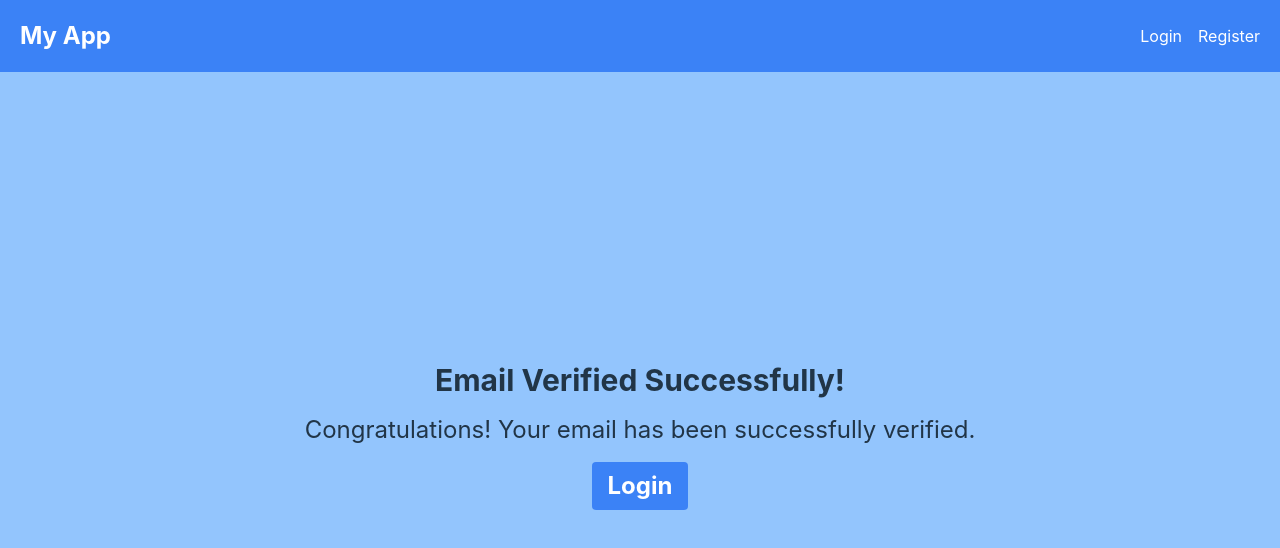
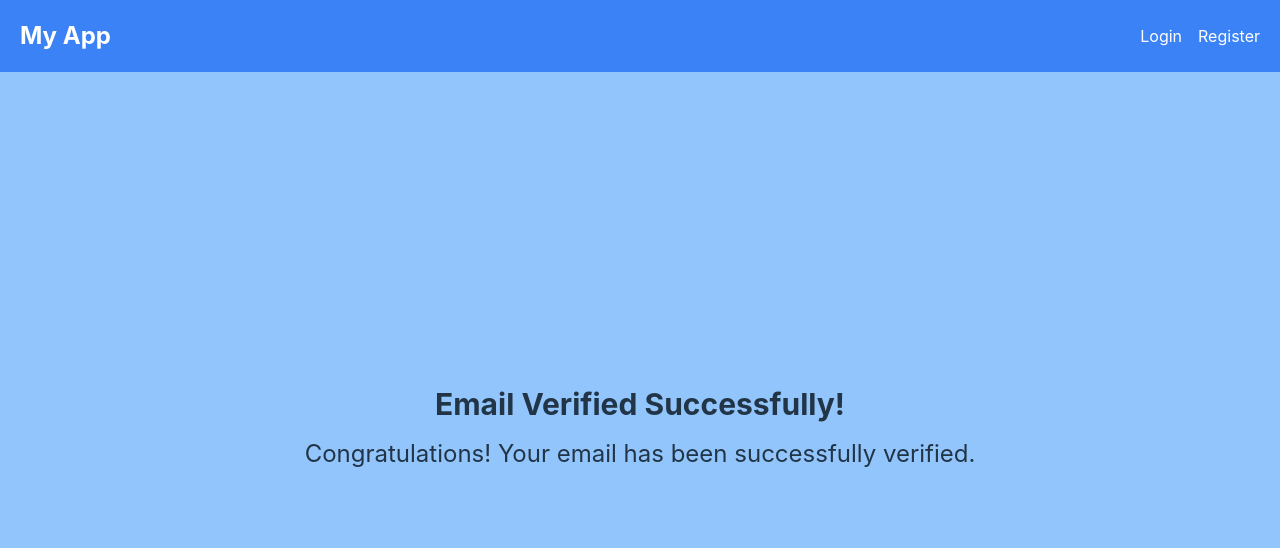
Before and after one commit to nhamonin/nodejs-test-task, a React (Vite) app in the folder frontend/: page /email-verification-success in a window 1280 px wide. Shown: the top 548 px of the page. Built offline with nearby package versions, Linux system fonts and the light colour scheme.

Commit message:
Remove useless buttons

```diff
--- a/frontend/src/pages/email/Error.tsx
+++ b/frontend/src/pages/email/Error.tsx
@@ -1,5 +1,3 @@
-import { Link } from 'react-router-dom';
-
 const EmailVerificationError = () => {
   return (
     <div className="flex flex-col justify-center items-center h-full text-2xl bg-blue-300 p-8">
@@ -7,12 +5,6 @@ const EmailVerificationError = () => {
       <p className="mb-4">
         Sorry, the email verification token is invalid or has expired.
       </p>
-      <Link
-        to="/register"
-        className="px-4 py-2 font-bold text-white bg-green-500 rounded hover:bg-green-700"
-      >
-        Register
-      </Link>
     </div>
   );
 };
--- a/frontend/src/pages/email/Success.tsx
+++ b/frontend/src/pages/email/Success.tsx
@@ -1,5 +1,3 @@
-import { Link } from 'react-router-dom';
-
 const EmailVerificationSuccess = () => {
   return (
     <div className="flex flex-col justify-center items-center h-full text-2xl bg-blue-300 p-8">
@@ -7,12 +5,6 @@ const EmailVerificationSuccess = () => {
       <p className="mb-4">
         Congratulations! Your email has been successfully verified.
       </p>
-      <Link
-        to="/login"
-        className="px-4 py-2 font-bold text-white bg-blue-500 rounded hover:bg-blue-700"
-      >
-        Login
-      </Link>
     </div>
   );
 };
```
